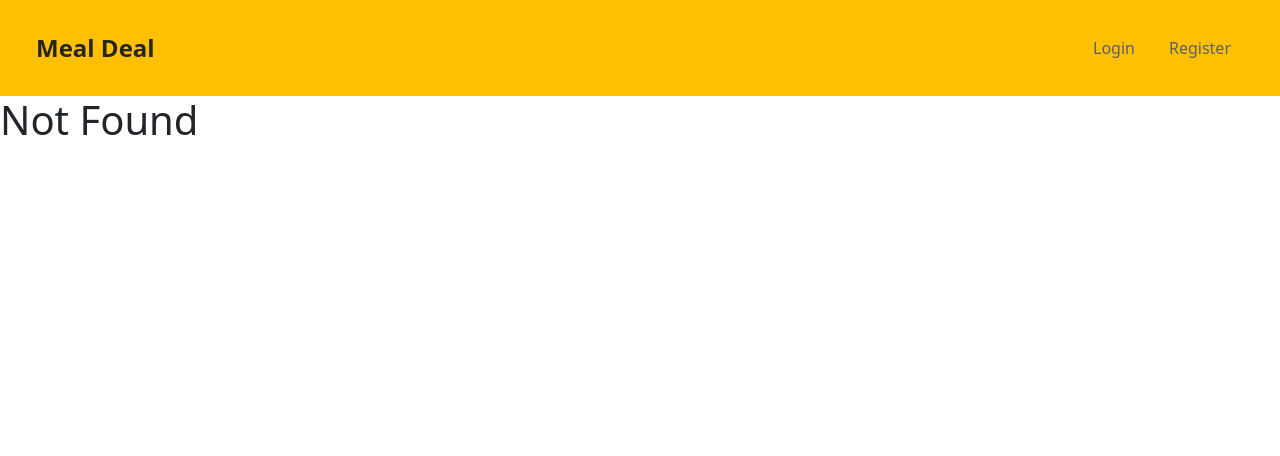
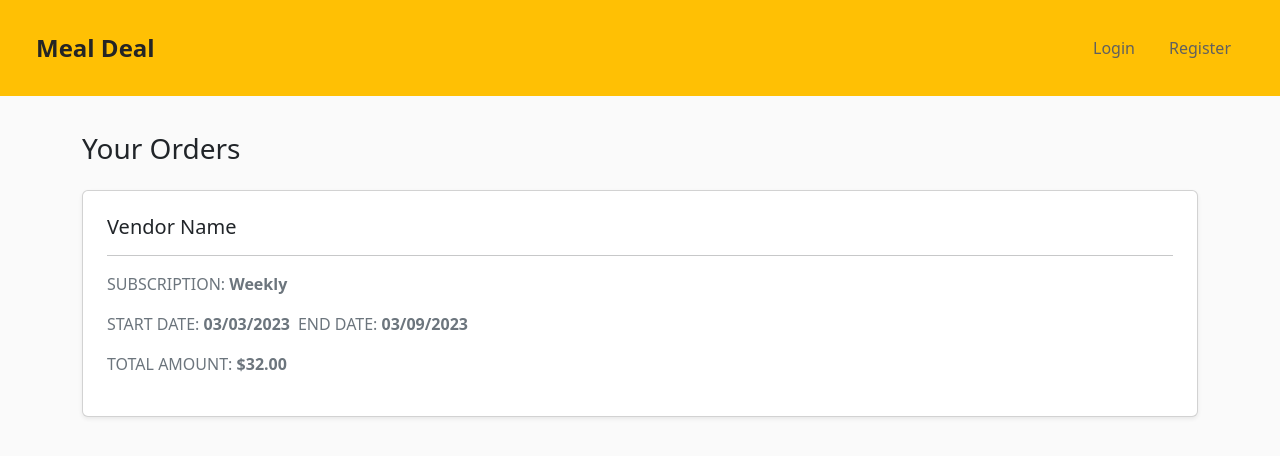
Before and after one commit to ITUS-Tech/MealDeal-Frontend, a React (Create React App) app in the folder meal-deal/: page /order-history in a window 1280 px wide. Before the commit this address had no page. Shown: the top 456 px of the page. Built offline with nearby package versions, Linux system fonts and the light colour scheme; no server answers.

Commit message:
changed in UI

```diff
--- a/meal-deal/src/App.js
+++ b/meal-deal/src/App.js
@@ -12,6 +12,7 @@ import TiffinVendorLogin from "./screens/tiffinVendorLogin";
 import TiffinVendorEditDetails from "./screens/tiffinVendorEditDetails";
 import TiffinVendorDetails from "./screens/tiffinVendorDetails";
 import NavBar from "./screens/navBar";
+import TiffinVendorRegister from "./screens/tiffinVendorRegister";
 import NotFound from "./screens/notFound";
 
 import config from "./config.json";
@@ -19,6 +20,7 @@ import "./App.css";
 import CustomerSubscriptions from "./screens/customerSubscriptions";
 import TiffinVendorSubscriptions from "./screens/tiffinVendorSubscriptions";
 import Cart from "./screens/Cart";
+import ViewOrderHistory from "./screens/viewOrderHistory";
 
 function App() {
   const defaultState = {
@@ -82,10 +84,7 @@ function App() {
           path="/customer/register"
           element={<CustomerRegister updateToken={handleToken} />}
         />
-        <Route
-          path="/cart"
-          element={<Cart/>}
-        />
+        <Route path="/cart" element={<Cart />} />
         <Route
           path="/customer/edit"
           element={
@@ -119,7 +118,7 @@ function App() {
         }
         /> */}
 
-<Route
+        <Route
           path={"/vendor/:id"}
           element={<TiffinVendorDetails auth={state} />}
         />
@@ -135,7 +134,7 @@ function App() {
               <TiffinVendorHome auth={state} />
             </ProtectedRoute>
           }
-          />
+        />
         <Route
           path="/tiffin-vendor/login"
           element={<TiffinVendorLogin updateToken={handleToken} />}
@@ -168,7 +167,7 @@ function App() {
             </ProtectedRoute>
           }
         />
-
+        <Route path="/order-history" element={<ViewOrderHistory />} />
         <Route path="*" element={<NotFound />} />
       </Routes>
     </React.Fragment>
--- a/meal-deal/src/index.css
+++ b/meal-deal/src/index.css
@@ -1,13 +1,14 @@
 @import url('https://fonts.googleapis.com/css2?family=Kalam:wght@700&family=Rubik:wght@500;600&display=swap');
 
 body {
+
   margin: 0;
   font-family: -apple-system, BlinkMacSystemFont, "Segoe UI", "Roboto", "Oxygen",
     "Ubuntu", "Cantarell", "Fira Sans", "Droid Sans", "Helvetica Neue",
     sans-serif;
   -webkit-font-smoothing: antialiased;
   -moz-osx-font-smoothing: grayscale;
-  background-color: rgb(245, 251, 255);
+
   text-align: center;
 }
 
--- a/meal-deal/src/screens/customerLogin.js
+++ b/meal-deal/src/screens/customerLogin.js
@@ -1,13 +1,13 @@
-import React, { useState } from 'react';
-import { Link } from 'react-router-dom';
-import "../styles/login.css"
+import React, { useState } from "react";
+import { Link } from "react-router-dom";
+import "../styles/login.css";
 import FormInput from "../common/formInput";
-
+import LoginImg from "../images/login-bg.jpg";
 
 function LoginPage() {
-  const [email, setEmail] = useState('');
-  const [password, setPassword] = useState('');
-  const [errorMessage, setErrorMessage] = useState('');
+  const [email, setEmail] = useState("");
+  const [password, setPassword] = useState("");
+  const [errorMessage, setErrorMessage] = useState("");
 
   const handleLogin = async (event) => {
     event.preventDefault();
@@ -19,48 +19,55 @@ function LoginPage() {
     };
 
     if (!validateEmail(email)) {
-      setErrorMessage('Please enter a valid email address.');
+      setErrorMessage("Please enter a valid email address.");
       return;
     }
 
-    const formData = {email, password};
+    const formData = { email, password };
 
     try {
-       await fetch('http://mealdeal.herokuapp.com/login', {
-         method: 'POST',
+      await fetch("http://mealdeal.herokuapp.com/login", {
+        method: "POST",
         headers: {
-           'Content-Type': 'application/json'
+          "Content-Type": "application/json",
         },
-         body: JSON.stringify(formData)
-       }).then((response) => {
+        body: JSON.stringify(formData),
+      })
+        .then((response) => {
           if (response.ok) {
             return response.json();
           } else {
-          setErrorMessage('Wrong with response!');
+            setErrorMessage("Wrong with response!");
           }
-       }).then((res) => {
+        })
+        .then((res) => {
           console.log(res);
           localStorage.setItem("userId", res);
           localStorage.setItem("type", "customer");
-        window.location.href = '/';
+          window.location.href = "/";
         });
     } catch (error) {
-       setErrorMessage('Something went wrong, please try again later.');
+      setErrorMessage("Something went wrong, please try again later.");
     }
-  }
+  };
 
   return (
-    <div className=''>
-    <div className='login-card'>
+    <div className="bgImage">
+      <div className="container">
+        <div className="row">
+        <div className="col-md-9 col-lg-9 col-sm-9">
+            <p>Hello there</p>
+          </div>
+          <div className="col-lg-3 col-md-3 col-sm-3 card p-4">
             <form onSubmit={handleLogin}>
-      <h5 className="card-title m-3 text-center">Customer Login</h5>
+              <h5 className="card-title text-center">Customer Login</h5>
 
               <FormInput
                 value={email}
                 type="text"
                 name="Email address"
                 id="email"
-              onChange={event => setEmail(event.target.value)}
+                onChange={(event) => setEmail(event.target.value)}
               />
 
               <FormInput
@@ -68,11 +75,14 @@ function LoginPage() {
                 type="password"
                 name="Password"
                 id="password"
-              onChange={event => setPassword(event.target.value)}
+                onChange={(event) => setPassword(event.target.value)}
               />
-        <button className="btn btn-primary mx-auto" type="submit">Login</button>
-        {errorMessage && <div className="error-message">{errorMessage}</div>}
-
+              <button className="btn btn-primary mx-auto" type="submit">
+                Login
+              </button>
+              {errorMessage && (
+                <div className="error-message">{errorMessage}</div>
+              )}
             </form>
             <h6 className="message mt-3">
               <center>
@@ -92,6 +102,8 @@ function LoginPage() {
             </h6>
           </div>
         </div>
+      </div>
+    </div>
   );
 }
 
--- a/meal-deal/src/screens/customerRegister.js
+++ b/meal-deal/src/screens/customerRegister.js
@@ -1,26 +1,24 @@
-import React, { useState } from 'react';
+import React, { useState } from "react";
 import { Link } from "react-router-dom";
-import '../styles/signup.css'
+import "../styles/signup.css";
 import FormInput from "../common/formInput";
 
-
 function SignupForm() {
-  const [fname, setFName] = useState('');
-  const [lname, setLName] = useState('');
-  const [phno, setPhno] = useState('');
-  const [email, setEmail] = useState('');
-  const [password, setPassword] = useState('');
-  const [address, setAddress] = useState('');
-  const [confirmPassword, setConfirmPassword] = useState('');
-  const [errorMessage, setErrorMessage] = useState('');
-  const [type, setType] = useState('');
-
+  const [fname, setFName] = useState("");
+  const [lname, setLName] = useState("");
+  const [phno, setPhno] = useState("");
+  const [email, setEmail] = useState("");
+  const [password, setPassword] = useState("");
+  const [address, setAddress] = useState("");
+  const [confirmPassword, setConfirmPassword] = useState("");
+  const [errorMessage, setErrorMessage] = useState("");
+  const [type, setType] = useState("");
 
   const handleSubmit = async (event) => {
     event.preventDefault();
 
     if (password !== confirmPassword) {
-      setErrorMessage('Passwords do not match.');
+      setErrorMessage("Passwords do not match.");
       return;
     }
 
@@ -38,25 +36,25 @@ function SignupForm() {
 
     // Validate first name
     if (!fname) {
-        setErrorMessage('Please enter your first name.');
+      setErrorMessage("Please enter your first name.");
       return;
     }
 
     // Validate last name
     if (!lname) {
-        setErrorMessage('Please enter your last name.');
+      setErrorMessage("Please enter your last name.");
       return;
     }
 
     // Validate phone number
     if (!validatePhone(phno)) {
-      setErrorMessage('Please enter a valid 10-digit phone number.');
+      setErrorMessage("Please enter a valid 10-digit phone number.");
       return;
     }
 
     // Validate email
     if (!validateEmail(email)) {
-      setErrorMessage('Please enter a valid email address.');
+      setErrorMessage("Please enter a valid email address.");
       return;
     }
 
@@ -66,19 +64,19 @@ function SignupForm() {
     // }
 
     if (!type) {
-      setErrorMessage('Account type is required');
+      setErrorMessage("Account type is required");
       return;
     }
 
     // Validate password
     if (password.length < 8) {
-      setErrorMessage('Password must be at least 8 characters.');
+      setErrorMessage("Password must be at least 8 characters.");
       return;
     }
 
     // Check if password and confirm password match
     if (password !== confirmPassword) {
-      setErrorMessage('Passwords do not match.');
+      setErrorMessage("Passwords do not match.");
       return;
     }
 
@@ -90,79 +88,108 @@ function SignupForm() {
       address,
       type,
       password,
-      confirmPassword
+      confirmPassword,
     };
 
     try {
-       await fetch('http://mealdeal.herokuapp.com/register', {
-         method: 'POST',
+      await fetch("http://mealdeal.herokuapp.com/register", {
+        method: "POST",
         headers: {
-           'Content-Type': 'application/json'
+          "Content-Type": "application/json",
         },
-         body: JSON.stringify(formData)
-       }).then((response) => {
+        body: JSON.stringify(formData),
+      })
+        .then((response) => {
           if (response.ok) {
             return response.json();
           } else {
-          setErrorMessage('Wrong with response!');
+            setErrorMessage("Wrong with response!");
           }
-       }).then((res) => {
+        })
+        .then((res) => {
           console.log(res.id, res.name);
-        localStorage.setItem('userId', res.id);
-          window.location.href = '/';
+          localStorage.setItem("userId", res.id);
+          window.location.href = "/";
         });
     } catch (error) {
-       setErrorMessage('Something went wrong, please try again later.');
+      setErrorMessage("Something went wrong, please try again later.");
     }
   };
 
   return (
-    <div className='class login-card'>
-    <h5 className="card-title m-3 text-center">Customer Register</h5>
+    <div className="bgImage">
+      <div className="container">
+        <div className="row">
+          <div className="col-md-9 col-lg-9 col-sm-9">
+            <p>Hello there</p>
+          </div>
+          <div className="col-lg-3 col-md-3 col-sm-3 card p-4">
             <form onSubmit={handleSubmit}>
-
+              <h5 className="card-title text-center">Customer Register</h5>
               <FormInput
                 value={fname}
                 type="text"
                 id="fname"
                 name="First name"
-        onChange={(event) => setFName(event.target.value)} required
+                onChange={(event) => setFName(event.target.value)}
+                required
               />
               <FormInput
                 value={lname}
                 type="text"
                 id="lname"
                 name="Last name"
-        onChange={(event) => setLName(event.target.value)} required
+                onChange={(event) => setLName(event.target.value)}
+                required
               />
               <FormInput
                 value={phno}
                 type="text"
                 id="phno"
                 name="Phone number"
-        onChange={(event) => setPhno(event.target.value)} required
+                onChange={(event) => setPhno(event.target.value)}
+                required
               />
               <FormInput
                 value={email}
                 type="email"
                 id="email"
                 name="Email address"
-        onChange={(event) => setEmail(event.target.value)} required
+                onChange={(event) => setEmail(event.target.value)}
+                required
               />
               <FormInput
                 value={address}
                 type="text"
                 id="address"
                 name="Address"
-        onChange={(event) => setAddress(event.target.value)} required
+                onChange={(event) => setAddress(event.target.value)}
+                required
               />
-      <div className='form-group'>
+              <div className="form-group">
                 <h6>Role:</h6>
-        <div className='side-by-side'>
+                <div className="side-by-side">
                   <label htmlFor="vendor">Customer</label>&nbsp;&nbsp;
-          <input class="form-check-input" type="radio" name="role" value="customer" checked={type === 'customer'} onChange={(event) => setType(event.target.value)} required />
-        &nbsp;&nbsp;<label htmlFor="customer">Vendor</label>&nbsp;&nbsp;
-          <input class="form-check-input" type="radio" name="role" value="vendor" checked={type === 'vendor'} onChange={(event) => setType(event.target.value)} required />
+                  <input
+                    class="form-check-input"
+                    type="radio"
+                    name="role"
+                    value="customer"
+                    checked={type === "customer"}
+                    onChange={(event) => setType(event.target.value)}
+                    required
+                  />
+                  &nbsp;&nbsp;<label htmlFor="customer">Vendor</label>
+                  &nbsp;&nbsp;
+                  <input
+                    class="form-check-input"
+                    type="radio"
+                    name="role"
+                    value="vendor"
+                    checked={type === "vendor"}
+                    onChange={(event) => setType(event.target.value)}
+                    required
+                  />
                 </div>
               </div>
               <FormInput
@@ -170,17 +197,21 @@ function SignupForm() {
                 type="password"
                 id="password"
                 name="Password"
-            onChange={(event) => setPassword(event.target.value)} required
+                onChange={(event) => setPassword(event.target.value)}
+                required
               />
               <FormInput
                 value={confirmPassword}
                 type="password"
                 id="confirmPassword"
                 name="Confirm Password"
-            onChange={(event) => setConfirmPassword(event.target.value)} required
+                onChange={(event) => setConfirmPassword(event.target.value)}
+                required
               />
               {errorMessage && <div>{errorMessage}</div>}
-      <button className='btn btn-primary d-flex' type="submit">Sign Up</button>
+              <button className="btn btn-primary d-flex" type="submit">
+                Sign Up
+              </button>
               <h6 className="card-title mt-3">
                 <center>
                   Already Registered?{" "}
@@ -191,6 +222,9 @@ function SignupForm() {
               </h6>
             </form>
           </div>
+        </div>
+      </div>
+    </div>
   );
 }
 export default SignupForm;
--- a/meal-deal/src/screens/homeScreen.js
+++ b/meal-deal/src/screens/homeScreen.js
@@ -2,19 +2,17 @@ import { toast } from "react-toastify";
 import { clearToken } from "../services/clearJwt";
 import { getName } from "../services/customerService";
 import { useNavigate } from "react-router-dom";
+import React, { useEffect, useState } from "react";
 import TiffinVendorCard from "../screens/tiffinVendorCard";
-import React, { useEffect, useState } from "react";
 
 import "../styles/homeScreen.css";
 
 function CustomerHome(props) {
   const [name, setName] = useState("Guest");
-
   const [vegFilter, setVegFilter] = useState(false);
   const [sortBy, setSortBy] = useState("default"); // default, price, rating
   const { isLoggedIn, isCustomer, token, updateToken } = props.auth;
   const [tiffinVendors, setTiffinVendors] = useState([]);
-
   const [filteredTiffinVendors, setFilteredTiffinVendors] = useState([]);
   const [searched, setSearched] = useState(false);
   const [searchQuery, setSearchQuery] = useState("");
--- a/meal-deal/src/screens/tiffinVendorLogin.js
+++ b/meal-deal/src/screens/tiffinVendorLogin.js
@@ -1,13 +1,12 @@
-import React, { useState } from 'react';
-import { Link } from 'react-router-dom';
-import "../styles/login.css"
+import React, { useState } from "react";
+import { Link } from "react-router-dom";
+import "../styles/login.css";
 import FormInput from "../common/formInput";
 
-
 function LoginPage() {
-  const [email, setEmail] = useState('');
-  const [password, setPassword] = useState('');
-  const [errorMessage, setErrorMessage] = useState('');
+  const [email, setEmail] = useState("");
+  const [password, setPassword] = useState("");
+  const [errorMessage, setErrorMessage] = useState("");
 
   const handleLogin = async (event) => {
     event.preventDefault();
@@ -19,56 +18,70 @@ function LoginPage() {
     };
 
     if (!validateEmail(email)) {
-      setErrorMessage('Please enter a valid email address.');
+      setErrorMessage("Please enter a valid email address.");
       return;
     }
 
-    const formData = {email, password};
+    const formData = { email, password };
 
     try {
-       await fetch('http://localhost:8080/login', {
-         method: 'POST',
+      await fetch("http://localhost:8080/login", {
+        method: "POST",
         headers: {
-           'Content-Type': 'application/json'
+          "Content-Type": "application/json",
         },
-         body: JSON.stringify(formData)
-       }).then((response) => {
+        body: JSON.stringify(formData),
+      })
+        .then((response) => {
           if (response.ok) {
             return response.json();
           } else {
-          setErrorMessage('Wrong with response!');
+            setErrorMessage("Wrong with response!");
           }
-       }).then((res) => {
+        })
+        .then((res) => {
           console.log(res);
           localStorage.setItem("userId", res);
           localStorage.setItem("type", "vendor");
-        window.location.href = '/';
+          window.location.href = "/";
         });
     } catch (error) {
-       setErrorMessage('Something went wrong, please try again later.');
+      setErrorMessage("Something went wrong, please try again later.");
     }
-  }
+  };
 
   return (
-    <div className='login-card'>
+    <div className="bgImage">
+      <div className="container">
+        <div className="row">
+          <div className="col-md-9 col-lg-9 col-sm-9">
+            <p>Hello there</p>
+          </div>
+          <div className="col-lg-3 col-md-3 col-sm-3 card p-4">
             <form onSubmit={handleLogin}>
               <h5 className="card-title m-3 text-center">Vendor Login</h5>
               <FormInput
                 value={email}
                 type="text"
                 name="Email"
-              onChange={event => setEmail(event.target.value)}
+                onChange={(event) => setEmail(event.target.value)}
               />
               <FormInput
                 value={password}
                 type="password"
                 name="Password"
-              onChange={event => setPassword(event.target.value)}
+                onChange={(event) => setPassword(event.target.value)}
               />
-        <button className="btn btn-primary mx-auto" type="submit">Login</button>
-        {errorMessage && <div className="error-message">{errorMessage}</div>}
+              <button className="btn btn-primary mx-auto" type="submit">
+                Login
+              </button>
+              {errorMessage && (
+                <div className="error-message">{errorMessage}</div>
+              )}
             </form>
-      <p className='mt-3'><center>Don't have an account?</center></p>
+            <p className="mt-3">
+              <center>Don't have an account?</center>
+            </p>
             <h6 className="message mt-3">
               <center>
                 Not a Tiffin Vendor?{" "}
@@ -86,6 +99,9 @@ function LoginPage() {
               </center>
             </h6>
           </div>
+        </div>
+      </div>
+    </div>
   );
 }
 
--- a/meal-deal/src/screens/tiffinVendorRegister.js
+++ b/meal-deal/src/screens/tiffinVendorRegister.js
@@ -48,12 +48,13 @@ function TiffinVendorRegister(props) {
   };
 
   return (
-    <React.Fragment>
-      <div
-        className="login-card"
-        style={{ margin: "10px auto", width: "450px" }}
-      >
-        <div className="card-body">
+    <div className="bgImage">
+      <div className="container">
+        <div className="row">
+          <div className="col-md-9 col-lg-9 col-sm-9">
+            <p>Hello there</p>
+          </div>
+          <div className="col-lg-3 col-md-3 col-sm-3 card p-4">
           <form>
             <h5 className="card-title mb-5">Tiffin Vendor Register</h5>
             <FormInput
@@ -165,9 +166,10 @@ function TiffinVendorRegister(props) {
               </Link>
             </h5>
           </form>
+          </div>
         </div>
       </div>
-    </React.Fragment>
+    </div>
   );
 }
 
--- /dev/null
+++ b/meal-deal/src/screens/viewOrderHistory.js
@@ -0,0 +1,54 @@
+import { useNavigate } from "react-router-dom";
+import React, { useEffect, useState } from "react";
+
+import "../styles/viewOrderHistory.css";
+
+function ViewOrderHistory(props) {
+  const navigate = useNavigate();
+
+  //Fetching the data from API
+  useEffect(() => {
+    const fetchPromise = fetch("http://mealdeal.herokuapp.com/vendor", {
+      method: "GET",
+      headers: { "Content-Type": "application/json" },
+    });
+  }, []);
+
+  return (
+    <React.Fragment>
+      <div className="container">
+        <div className="row mt-3">
+          <h3 className="mb-4">Your Orders</h3>
+          <div className="col-lg-12 col-md-12 col-sm-12">
+            <div className="card shadow-sm">
+              <div className="card--body">
+                <div className="card-content">
+                  <div className="">
+                    <h5 className="business-name">Vendor Name</h5>
+                    <hr></hr>
+                    <p className="text-muted">
+                      SUBSCRIPTION: <b>Weekly</b>
+                    </p>
+                    <ul class="list-inline">
+                      <li class="list-inline-item text-muted">
+                        START DATE: <b>03/03/2023</b>
+                      </li>
+                      <li class="list-inline-item text-muted">
+                        END DATE: <b>03/09/2023</b>
+                      </li>
+                    </ul>
+                    <p className="text-muted">
+                      TOTAL AMOUNT: <b>$32.00</b>
+                    </p>
+                  </div>
+                </div>
+              </div>
+            </div>
+          </div>
+        </div>
+      </div>
+    </React.Fragment>
+  );
+}
+
+export default ViewOrderHistory;
--- a/meal-deal/src/styles/login.css
+++ b/meal-deal/src/styles/login.css
@@ -1,6 +1,7 @@
 body {
     font-family: Arial, sans-serif;
     margin: 0;
+    background-color: #fafafa !important;
   }
 
   header {
@@ -111,3 +112,10 @@ body {
     box-shadow: none !important;
     border: 1.5px solid #606060 !important;
   }
+
+  .bgImage{
+    height: 100vh;
+    background: linear-gradient(rgba(0, 0, 0, 0.5), rgba(0, 0, 0, 0.3)),
+    url("../images/login-bg.jpg");
+    background-size: cover;
+  }
```
Also changed, not shown: meal-deal/src/styles/homeScreen.css (+7 -0 lines), meal-deal/src/styles/viewOrderHistory.css (added), 1 other file (tests, documents, lock files or other folders). Lines whose indentation alone changed are shown as unchanged.
